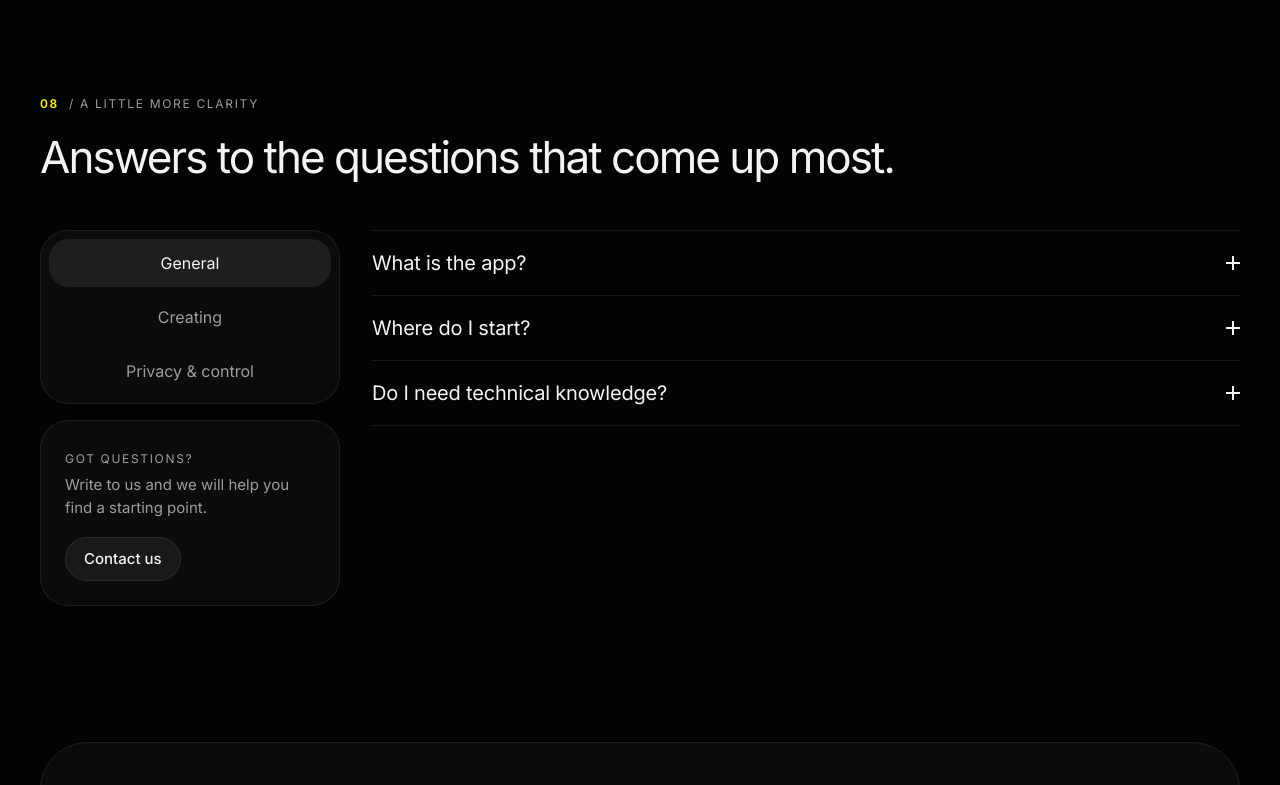
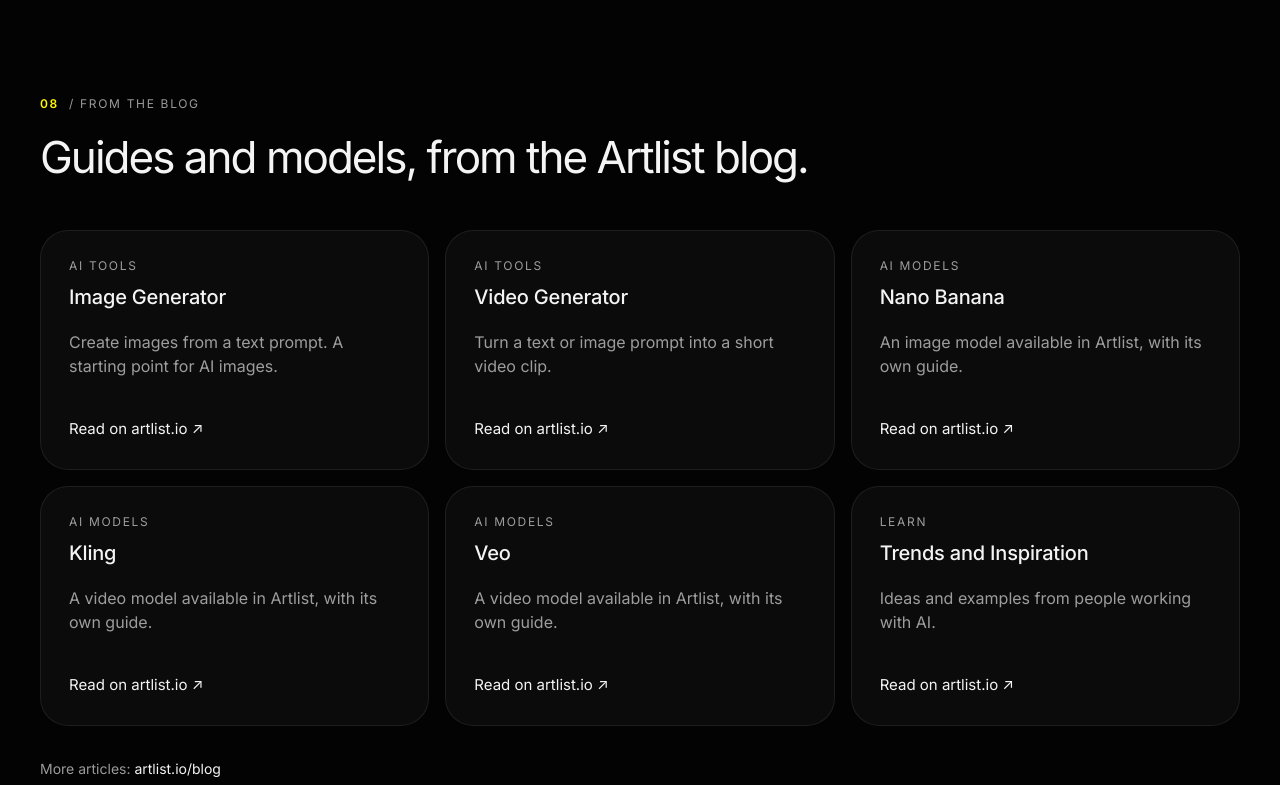
Before and after one commit to norin-web/artlistv1rf, a React (Vite) app: page / in a window 1280 px wide. Shown: the part 8360-9145 px from the top of the page. Built offline with nearby package versions, Linux system fonts and the light colour scheme.

Commit message:
Add From the blog cards linking to articles

```diff
--- a/src/app/content/site.ts
+++ b/src/app/content/site.ts
@@ -170,6 +170,17 @@ export const faq: { group: string; q: string; a: string }[] = [
   { group: "Privacy & control", q: "How do I restore a purchase?", a: "PLACEHOLDER — describe the restore path inside the app." },
 ];
 
+// 08 / From the blog — links to artlist.io. Descriptions are our own short summaries; article text is not copied.
+export const blogIndex = "https://artlist.io/blog/";
+export const blog = [
+  { rubric: "AI Tools", title: "Image Generator", text: "Create images from a text prompt. A starting point for AI images.", href: "https://artlist.io/blog/image-generator/" },
+  { rubric: "AI Tools", title: "Video Generator", text: "Turn a text or image prompt into a short video clip.", href: "https://artlist.io/blog/video-generator/" },
+  { rubric: "AI Models", title: "Nano Banana", text: "An image model available in Artlist, with its own guide.", href: "https://artlist.io/blog/nano-banana/" },
+  { rubric: "AI Models", title: "Kling", text: "A video model available in Artlist, with its own guide.", href: "https://artlist.io/blog/kling/" },
+  { rubric: "AI Models", title: "Veo", text: "A video model available in Artlist, with its own guide.", href: "https://artlist.io/blog/veo/" },
+  { rubric: "Learn", title: "Trends and Inspiration", text: "Ideas and examples from people working with AI.", href: "https://artlist.io/blog/trends-and-insights/" },
+];
+
 // Closing block
 export const closing = {
   title: "Less waiting. More creating.",
--- a/src/app/pages/Home.tsx
+++ b/src/app/pages/Home.tsx
@@ -3,7 +3,7 @@ import { FaqTabs } from "../components/Faq";
 import Reveal from "../components/Reveal";
 import Split from "../components/Split";
 import {
-  app, betterWay, closing, flows, hero, modes, platform, plans, showcase, stack,
+  app, betterWay, blog, blogIndex, closing, flows, hero, modes, platform, plans, showcase, stack,
 } from "../content/site";
 import { img } from "../utils/img";
 
@@ -178,10 +178,33 @@ export default function Home() {
         </div>
       </section>
 
-      {/* 08 / A little more clarity */}
+      {/* 08 / From the blog — cards linking to the original articles */}
+      <section className="section" id="blog">
+        <div className="container">
+          <SecLabel num="08" label="From the blog" />
+          <Reveal as="h2" className="h2 h2--wide">Guides and models, from the Artlist blog.</Reveal>
+          <div className="grid3">
+            {blog.map((b, i) => (
+              <Reveal className="blog-card" key={b.title} delay={(i % 3) * 80}>
+                <span className="eyebrow">{b.rubric}</span>
+                <h3 className="h3">{b.title}</h3>
+                <p className="muted">{b.text}</p>
+                <a className="blog-card__link" href={b.href} target="_blank" rel="noopener noreferrer">
+                  Read on artlist.io <span aria-hidden="true">↗</span>
+                </a>
+              </Reveal>
+            ))}
+          </div>
+          <Reveal as="p" className="small muted blog-more">
+            More articles: <a className="link" href={blogIndex} target="_blank" rel="noopener noreferrer">artlist.io/blog</a>
+          </Reveal>
+        </div>
+      </section>
+
+      {/* 09 / A little more clarity */}
       <section className="section" id="faq">
         <div className="container">
-          <SecLabel num="08" label="A little more clarity" />
+          <SecLabel num="09" label="A little more clarity" />
           <Reveal as="h2" className="h2 h2--wide">Answers to the questions that come up most.</Reveal>
           <FaqTabs />
         </div>
--- a/src/styles/index.css
+++ b/src/styles/index.css
@@ -836,6 +836,41 @@ h3,
   line-height: 1.55;
 }
 
+/* 08 — blog cards: the whole card is clickable through the link's overlay */
+.blog-card {
+  position: relative;
+  display: flex;
+  flex-direction: column;
+  gap: 12px;
+  min-height: 240px;
+  padding: 28px;
+  border-radius: 28px;
+  border: 1px solid var(--line);
+  background: var(--surface);
+  transition: border-color 0.3s var(--ease), transform 0.5s var(--ease);
+}
+.blog-card:hover {
+  border-color: rgba(255, 255, 255, 0.2);
+}
+.blog-card .eyebrow {
+  margin: 0;
+}
+.blog-card__link {
+  margin-top: auto;
+  color: var(--text);
+  font-size: 15px;
+  text-decoration: none;
+}
+.blog-card__link::after {
+  content: "";
+  position: absolute;
+  inset: 0;
+  border-radius: 28px;
+}
+.blog-more {
+  margin-top: 32px;
+}
+
 /* Closing CTA */
 .cta-block {
   display: flex;
```
